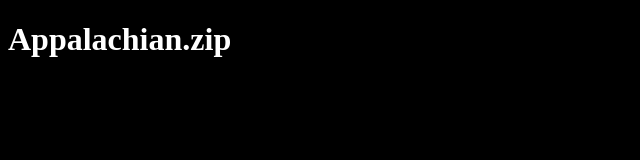
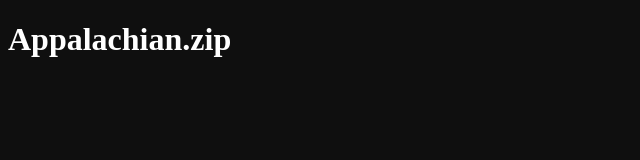
Before and after one commit to AppalachianMounta1n/appalachian.zip, a plain HTML site: page index.html in a window 1280 px wide. Shown: the whole page, without its empty margins (0-640 px from the left). Drawn offline with Linux system fonts and the light colour scheme.

Commit message:
Color Scheme Update

```diff
--- a/index.html
+++ b/index.html
@@ -2,16 +2,19 @@
 <html lang="en">
     <head>
         <meta charset="UTF-8">
-        <link rel="stylesheet" href="/styles/index.css" type="text/css">
+        <link rel="stylesheet" href="styles/index.css" type="text/css">
         <title>Appalachian Home</title>
     </head>
+    <main>
         <header>
 
         </header>
-    <main>
+        <body>
             <h1>Appalachian.zip</h1>
+        </body>
         </main>
         <footer>
 
         </footer>
+    </main>
 </html>
--- a/styles/index.css
+++ b/styles/index.css
@@ -1,4 +1,4 @@
 html {
-    background: black;
-    color: white;
+    background-color: rgb(15, 15, 15);
+    color: rgb(255, 255, 255);
 }
```
Lines whose indentation alone changed are shown as unchanged.
